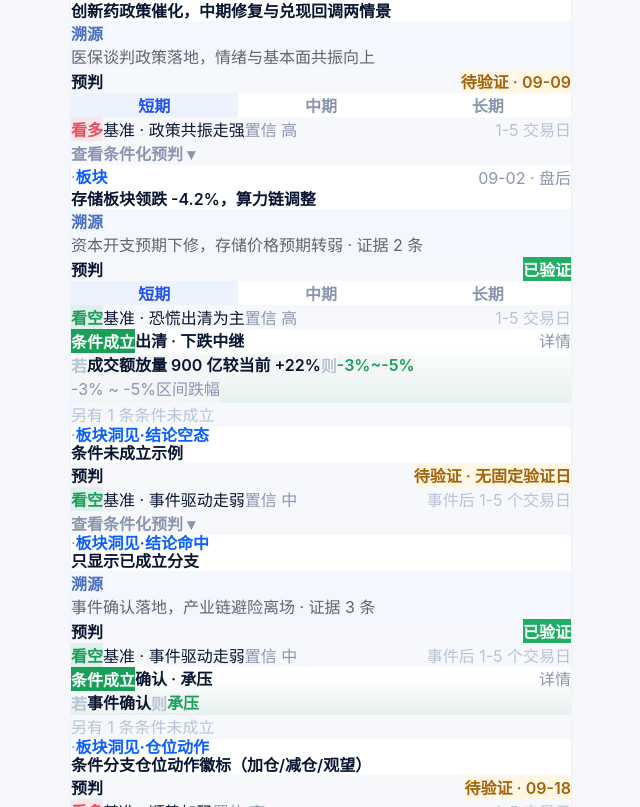
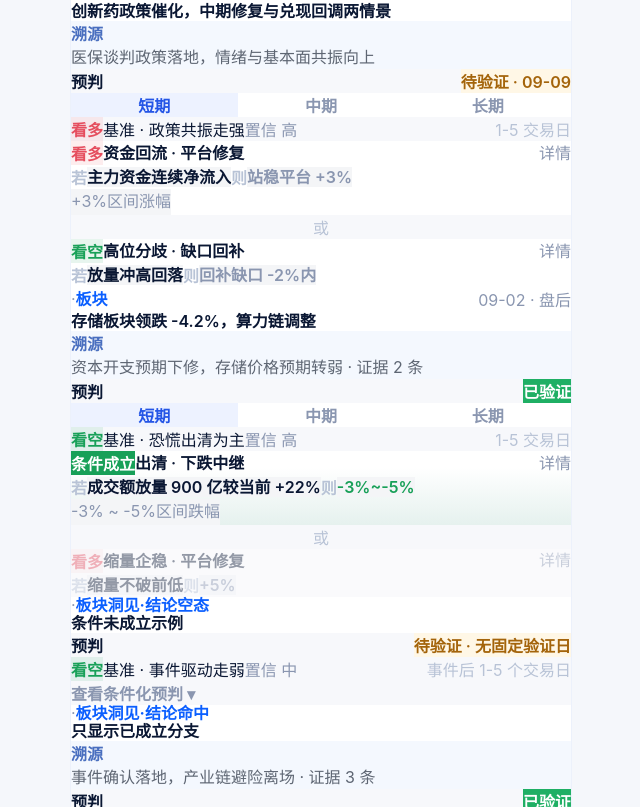
Before and after one commit to NanyuDeer/aistock-component-lib, a Vue app: page / in a window 1280 px wide. Shown: the part 4513-5320 px from the top of the page, without its empty margins (319-959 px from the left). Built offline with nearby package versions, Linux system fonts and the light colour scheme.

Commit message:
fix(CFB): 折叠/过滤按 displayMode 收口（修复节奏大师卡零内容）+ sentence 空态文案还原

```diff
--- a/src/components/ConditionalForecastBlock.vue
+++ b/src/components/ConditionalForecastBlock.vue
@@ -132,12 +132,12 @@
         </template>
       </view>
 
-      <!-- 已触发档隐藏分支纯标注（只渲染已成立分支、其余被过滤 → 在此告知剩余 N 条，纯标注不可点开） -->
+      <!-- 已触发档隐藏分支纯标注（仅结论模式；只渲染已成立分支、其余被过滤 → 在此告知剩余 N 条，纯标注不可点开） -->
       <view v-if="showHiddenBranchLabel" class="as-insight-card__sc-hidden">
         <text class="as-insight-card__sc-hidden-tx">另有 {{ hiddenConditionCount }} 条条件未成立</text>
       </view>
 
-      <!-- 未触发折叠态（仅 tags 形态）：该档无已成立分支（与有无 met 数据无关）→ 基准行照常显示，
+      <!-- 未触发折叠态（仅结论模式 + tags 形态）：该档无已成立分支（与有无 met 数据无关）→ 基准行照常显示，
            分支区收为一行入口；点开后再铺开该档全部条件分支（沿用既有分支渲染与样式） -->
       <view v-if="isFoldedUnmet" class="as-insight-card__sc-fold" @tap.stop="toggleBranches">
         <!-- 到期未触发（卡级聚合 verification=miss）：中性灰标签，不与 hit 的实心绿混用；
@@ -146,10 +146,10 @@
         <text class="as-insight-card__sc-fold-tx">{{ branchesExpanded ? '收起条件化预判 ▴' : '查看条件化预判 ▾' }}</text>
       </view>
 
-      <!-- 空态（无基准行且无分支）：sentence 形态保留原空态文案，tags 形态沿用既有文案
-           （tags 的「该档无已成立分支」状态已由上方折叠入口承接） -->
+      <!-- 空态（无基准行且无分支）：sentence 形态恢复改造前原文案「该期暂无细分情景」；
+           tags 形态（结论模式）用结论空态文案（其「该档无已成立分支」状态已由上方折叠入口承接） -->
       <view v-else-if="!activeBase && !renderedConditions.length" class="as-insight-card__sc-empty">
-        <text>{{ conditionDisplay === 'sentence' ? '条件未成立 · 暂无已验证结论' : '该期暂无细分情景' }}</text>
+        <text>{{ conditionDisplay === 'sentence' ? '该期暂无细分情景' : '条件未成立 · 暂无已验证结论' }}</text>
       </view>
     </view>
   </view>
@@ -221,8 +221,8 @@ const props = withDefaults(defineProps<{
   structured: InsightStructuredForecast | null
   /** 条件行显示模式：tags=有 keywords 显示关键词标签（无则长句兜底）；sentence=强制长句原文（预测详情页用） */
   conditionDisplay?: 'tags' | 'sentence'
-  /** 展示模式：full=全量分支；conclusion=只显示已成立分支（spec §7「只显示已验证结论」）。
-   *  2026-09-17 起组件内不再据此判定 UI（折叠/过滤统一按「该档有无已成立分支」），保留仅为调用方 API 兼容 */
+  /** 展示模式：full=全量分支（未传时的默认，与改造前一致）；conclusion=只显示已成立分支（spec §7「只显示已验证结论」）。
+   *  折叠/过滤/隐藏标注/未命中标签**一律以此收口**：非 conclusion 直接全量直显（防"未触发"口径误伤 full 调用方）。 */
   displayMode?: 'full' | 'conclusion'
 }>(), {
   structured: null,
@@ -359,22 +359,26 @@ const branchesExpanded = ref(false)
 
 /**
  * 未触发折叠态（spec：未触发 → 折叠态）：
+ * 仅结论模式生效（`displayMode === 'conclusion'`）——full 调用方（如节奏大师洞见卡）恒全量直显，不被本折叠收口。
  * 该档无已成立分支（`lit` 为空）+ tags 形态；sentence 形态（预测详情页整句原文）不参与折叠，保持原位直显。
  * `inHorizonConditions.length > 0` 守卫：该档本就没有条件分支时无从折叠（否则会渲染出点开后空无一物的入口）。
  */
 const isFoldedUnmet = computed<boolean>(() =>
+  props.displayMode === 'conclusion' &&
   props.conditionDisplay !== 'sentence' &&
   litConditions.value.length === 0 &&
   inHorizonConditions.value.length > 0
 )
 
 /**
- * 分支区渲染源（三态）：
+ * 分支区渲染源（三态，仅结论模式参与）：
+ * - 非 conclusion（full）：全量分支直显（与改造前 full 行为逐字节一致）；
  * - sentence 形态：不过滤（保持整句原文直显）；
  * - 未触发折叠态：未点开 → 不铺开；点开后 → 铺开该档**全部**条件分支（沿用既有渲染与样式）；
  * - 已触发：只渲染已成立分支（`lit`）。
  */
 const renderedConditions = computed<StructuredCondition[]>(() => {
+  if (props.displayMode !== 'conclusion') return inHorizonConditions.value
   if (props.conditionDisplay === 'sentence') return inHorizonConditions.value
   if (!isFoldedUnmet.value) return litConditions.value
   return branchesExpanded.value ? inHorizonConditions.value : []
@@ -391,16 +395,20 @@ const hiddenConditionCount = computed(
 )
 
 /**
- * 隐藏分支纯标注：已触发档（只渲染已成立分支、其余被过滤）+ 确有隐藏分支；
+ * 隐藏分支纯标注：**仅结论模式**的已触发档（只渲染已成立分支、其余被过滤）+ 确有隐藏分支；
  * 折叠态展开后已铺开全部（不存在“隐藏”）故不标注，sentence 形态保持现状不标注。
  */
 const showHiddenBranchLabel = computed(
-  () => props.conditionDisplay !== 'sentence' && !isFoldedUnmet.value && hiddenConditionCount.value > 0
+  () =>
+    props.displayMode === 'conclusion' &&
+    props.conditionDisplay !== 'sentence' &&
+    !isFoldedUnmet.value &&
+    hiddenConditionCount.value > 0
 )
 
-/** 到期未触发（卡级聚合验证 miss = 该档条件全部未命中）：「未命中」中性标签仅随折叠态显示 */
+/** 到期未触发（卡级聚合验证 miss = 该档条件全部未命中）：「未命中」中性标签仅随结论模式折叠态显示 */
 const showMissTag = computed(
-  () => isFoldedUnmet.value && props.structured?.verification === 'miss'
+  () => props.displayMode === 'conclusion' && isFoldedUnmet.value && props.structured?.verification === 'miss'
 )
 
 const verifyText = computed(() => {
```
Also changed, not shown: 1 other file (tests, documents, lock files or other folders).
